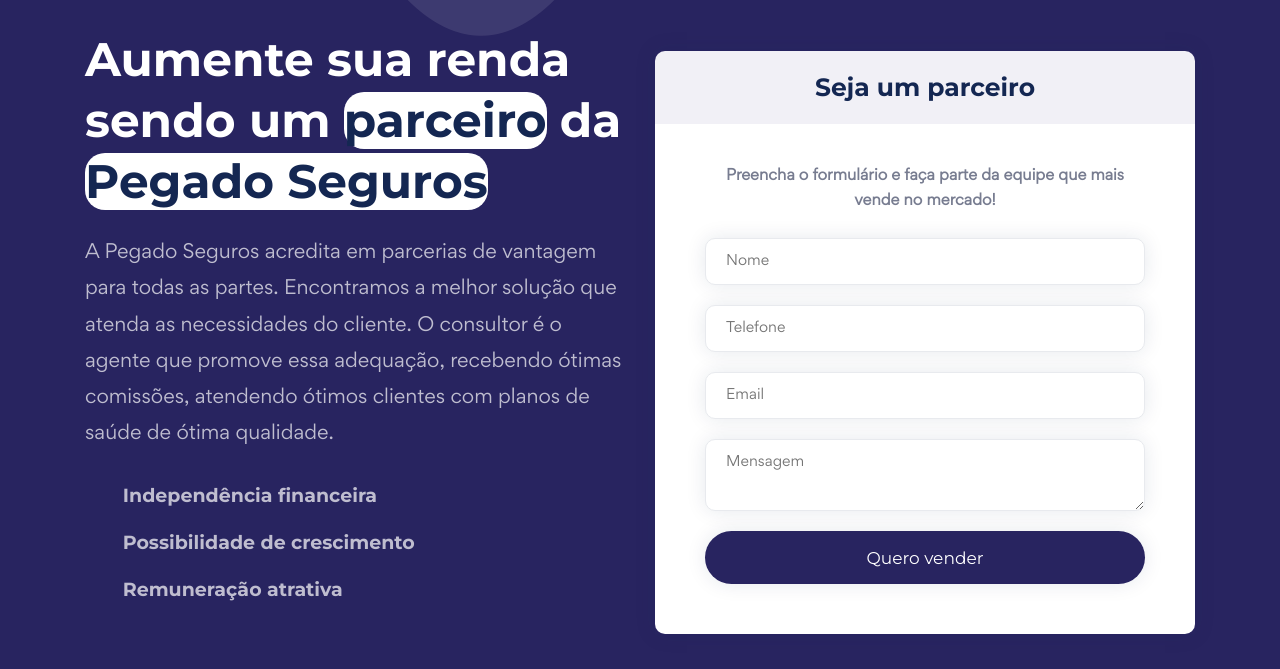
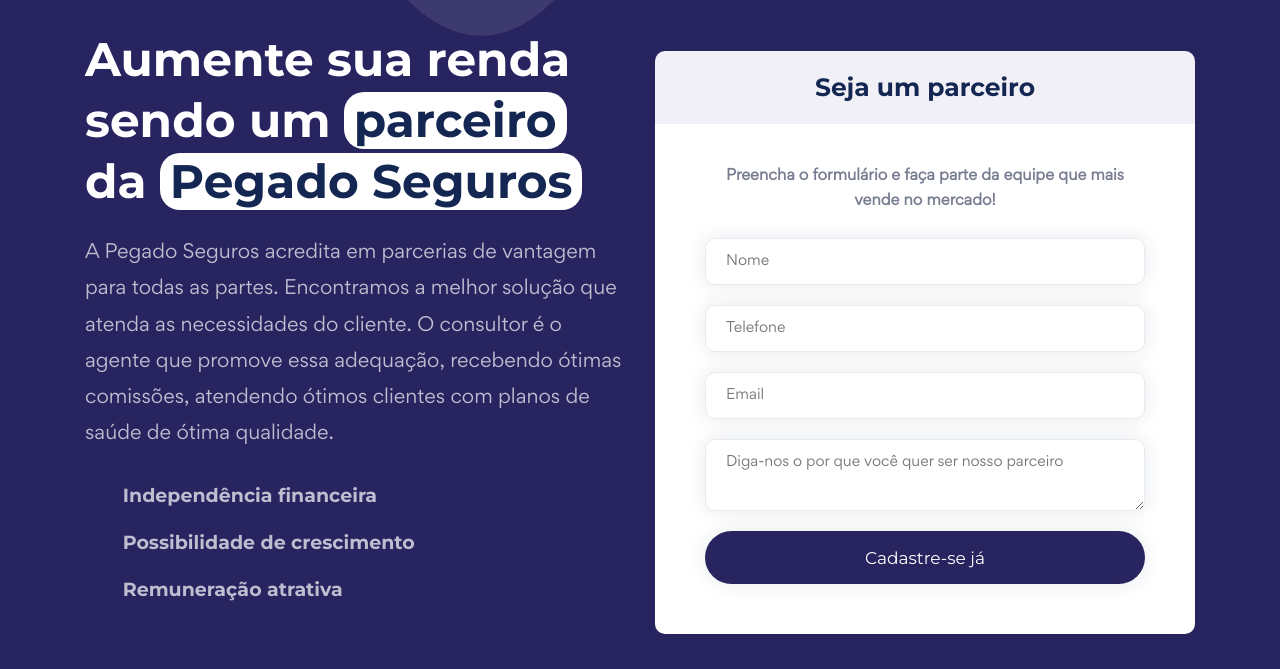
Before and after one commit to LucasZerino/websitepegado, a plain HTML site: page index.html in a window 1280 px wide. Shown: the part 131-800 px from the top of the page. Drawn offline with Linux system fonts and the light colour scheme; a web font is replaced by a local one.

Commit message:
att padd
padding

```diff
--- a/assets/css/style.css
+++ b/assets/css/style.css
@@ -427,7 +427,8 @@ input.dtr-search-field { margin-bottom: 0; }
 .bordeada{
     background: #fff;
     color: #142752 !important;
-    padding: 0px;
+    padding-left: 10px;
+    padding-right: 10px;
     margin-top: 10px;
     border-radius: 20px;
 }
--- a/index.html
+++ b/index.html
@@ -138,10 +138,10 @@
                                             <input name="email"  class="required email" type="text" placeholder="Email">
                                         </p>
                                         <p>
-                                            <textarea name="message" type="text" class="areatexto" placeholder="Mensagem"></textarea>
+                                            <textarea name="message" type="text" class="areatexto" placeholder="Diga-nos o por que você quer ser nosso parceiro"></textarea>
                                         </p>
 
-                                        <button type="submit" class="dtr-btn-round dtr-btn-blue"> Quero vender</button>
+                                        <button type="submit" class="dtr-btn-round dtr-btn-blue"> Cadastre-se já</button>
                                         <div id="result"></div>
                                     </fieldset>
                                 </form>
```
